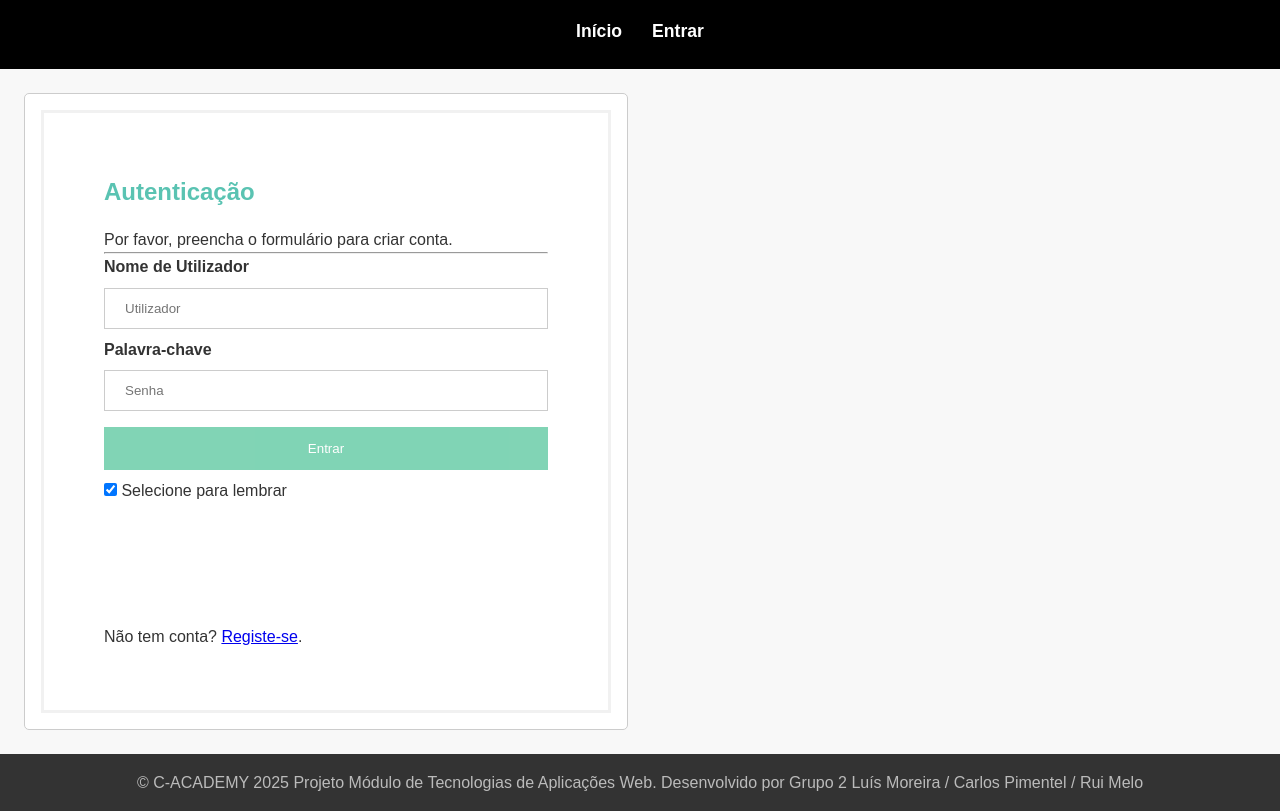
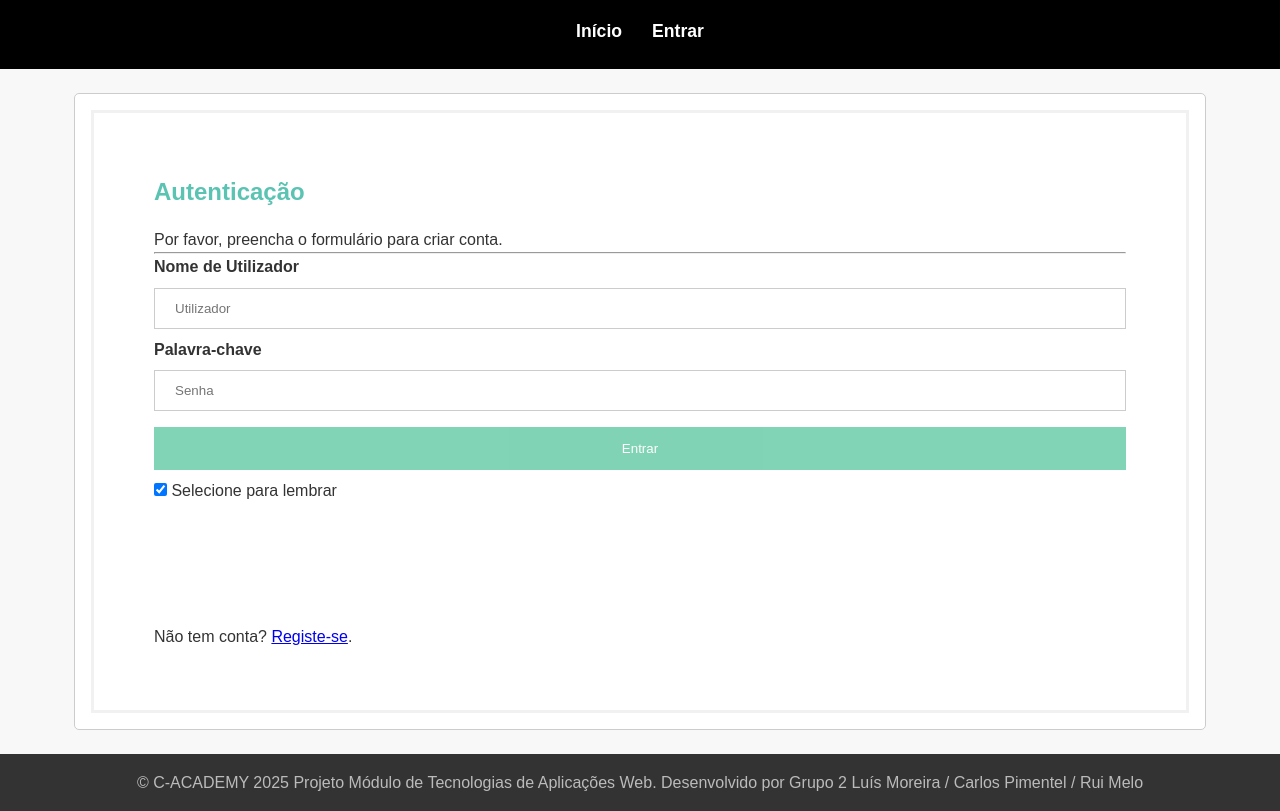
Before and after one commit to ViPeR5000/TAW, a plain HTML site: page login.html in a window 1280 px wide. Shown: the part 91-902 px from the top of the page. Drawn offline with Linux system fonts and the light colour scheme.

Commit message:
Verificação final do layout
profile, login e register ok

```diff
--- a/login.html
+++ b/login.html
@@ -6,6 +6,13 @@
   <meta name="viewport" content="width=device-width, initial-scale=1.0">
   <title>Login - Projeto de Tecnologias de Aplicações Web</title>
   <link rel="stylesheet" href="style.css">
+  <style>
+        main{
+            height: 100%;
+            display: flex;
+            justify-content: center;
+        }
+    </style>
 </head>
 
 <body>
```
Also changed, not shown: profile.html (+1 -1 lines), register.html (+7 -0 lines).
